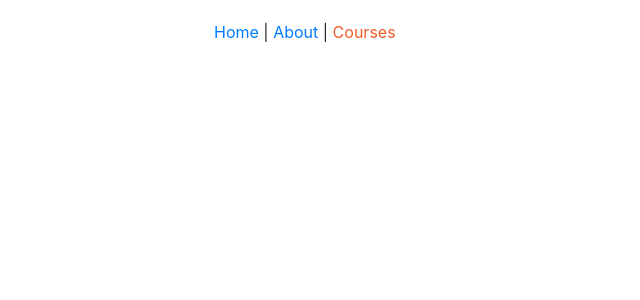
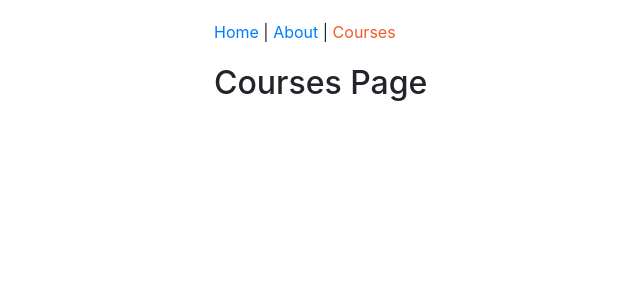
Before and after one commit to Javirum/react-redux-courses, a React app: page /courses in a window 1280 px wide. Shown: the top 300 px of the page, without its empty margins (16-656 px from the left). Built offline with nearby package versions, Linux system fonts and the light colour scheme.

Commit message:
Mount courses components

```diff
--- a/src/components/App.js
+++ b/src/components/App.js
@@ -1,17 +1,21 @@
 import React from 'react'
-import { Route } from 'react-router-dom'
+import { Route, Switch } from 'react-router-dom'
 import HomePage from './home/HomePage'
 import AboutPage from './about/AboutPage'
 import Header from './common/Header'
+import CoursesPage from './courses/CoursesPage'
+import PageNotFound from './PageNotFound';
 
 function App() {
   return (
     <div className="container-fluid">
       <Header />
-      <Route exact path='/' component={HomePage} />
-      <Route path='/about' component={AboutPage} />
-
-
+      <Switch>
+        <Route exact path='/' component={HomePage} />
+        <Route path='/about' component={AboutPage} />
+        <Route path='/courses' component={CoursesPage} />
+        <Route component={PageNotFound} />
+      </Switch>
     </div>
   )
 }
```
